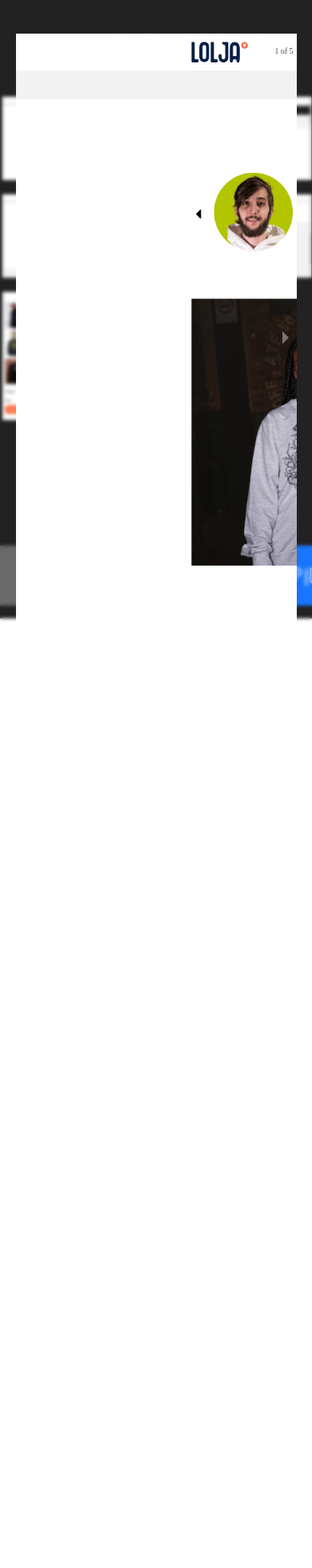
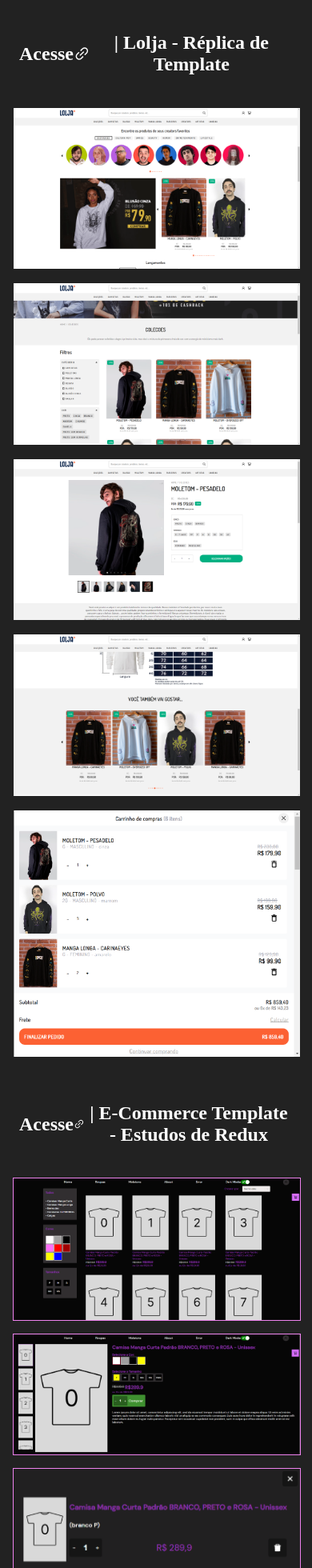
Before and after one commit to GustavoRCarvalho/portfolio, a React (Create React App) app: page / in a window 390 px wide. Shown: the top 1960 px of the page at 80% size. Before the commit the page ends 844 px from the top, so only its background shows below. Built offline with nearby package versions, Linux system fonts and the light colour scheme.

Commit message:
add: responsivity to images & useState to carousel

```diff
--- a/src/App.js
+++ b/src/App.js
@@ -36,11 +36,10 @@ export const App = () => {
               "https://ecommerceredux.xn--gustavocarvalhoportflio-pjc.com.br/roupas/todos"
             }
           />
-          <Card.ImageWrapper>
-            <Card.Image src={ecommerceredux1} $bordercolor={"violet"} />
-            <Card.Image src={ecommerceredux2} $bordercolor={"violet"} />
-            <Card.Image src={ecommerceredux3} $bordercolor={"violet"} />
-          </Card.ImageWrapper>
+          <Card.ImageWrapper
+            imagesList={[ecommerceredux1, ecommerceredux2, ecommerceredux3]}
+            $bordercolor={"violet"}
+          ></Card.ImageWrapper>
         </Card.Background>
         <Card.GitLinkedin>
           <Card.Background $backgroundcolor={"#696969"}>
--- a/src/components/Card/CardImage.jsx
+++ b/src/components/Card/CardImage.jsx
@@ -3,4 +3,6 @@ import { styled } from "styled-components"
 export const CardImage = styled.img`
   border: 1px solid ${(props) => props.$bordercolor ?? "#0000"};
   width: 100%;
+
+  cursor: pointer;
 `
--- a/src/components/Card/ImageWrapper.jsx
+++ b/src/components/Card/ImageWrapper.jsx
@@ -2,33 +2,54 @@ import { styled } from "styled-components"
 import { CardImage } from "./CardImage"
 import "react-responsive-carousel/lib/styles/carousel.min.css"
 import { Carousel } from "react-responsive-carousel"
+import { useState } from "react"
 
-export const ImageWrapper = ({ children, imagesList = [] }) => {
+export const ImageWrapper = ({ children, imagesList = [], $bordercolor }) => {
+  const [carouselShow, setCarouselShow] = useState(false)
+  const [selected, setSelected] = useState(0)
+  function handleOutsideClick(e) {
+    if (e.target.id === "carousel") {
+      setCarouselShow(false)
+    }
+  }
   function handleImageClick(e) {
-    console.log(e)
+    console.log(e.target.id)
+    setSelected(Number(e.target.id))
+    setCarouselShow(true)
   }
 
   return (
+    JSON.stringify(imagesList) !== "[]" && (
       <>
-      {imagesList && (
+        {carouselShow && (
+          <CarouselContainer onClick={handleOutsideClick} id={"carousel"}>
             <CarouselImage
-          onClick={handleImageClick}
+              selectedItem={selected}
               emulateTouch
               showThumbs={false}
               showIndicators={false}
-          id={"carousel"}
             >
               {imagesList.map((element) => {
                 return <CardImage key={element} src={element} />
               })}
             </CarouselImage>
+          </CarouselContainer>
         )}
         <Wrapper>
-        {imagesList.map((element) => {
-          return <CardImage key={element} src={element} />
+          {imagesList.map((element, index) => {
+            return (
+              <CardImage
+                id={index}
+                onClick={handleImageClick}
+                key={element}
+                src={element}
+                $bordercolor={$bordercolor}
+              />
+            )
           })}
         </Wrapper>
       </>
+    )
   )
 }
 
@@ -36,21 +57,39 @@ const Wrapper = styled.div`
   display: grid;
   gap: 1rem;
   grid-template-columns: 1fr 1fr;
-  margin: 2px;
+  margin: 1em;
+
+  @media screen and (max-width: 768px) {
+    grid-template-columns: 1fr;
+  }
 `
 
-const CarouselImage = styled(Carousel)`
+const CarouselContainer = styled.div`
   position: fixed;
   left: 0;
   top: 0;
   width: 90vw;
   height: 90vh;
-  overflow: scroll;
-
   padding-inline: 5vw;
   padding-block: 5vh;
 
+  display: flex;
+  justify-content: center;
+  align-items: center;
+
   backdrop-filter: blur(2px);
+
+  @media screen and (max-width: 768px) {
+    width: 100vw;
+    height: 100vh;
+    padding: 0;
+  }
+`
+const CarouselImage = styled(Carousel)`
+  height: 100%;
+  max-height: 60vw;
+  width: 100%;
+  max-width: 180vh;
 
   .carousel-slider {
     background-color: #0004;
@@ -62,8 +101,15 @@ const CarouselImage = styled(Carousel)`
   .slider {
     height: 100%;
   }
+  .slide {
+    display: flex;
+    justify-content: center;
+    align-items: center;
+  }
   img {
     height: 100%;
+    max-height: 60vw;
     width: auto !important;
+    max-width: 180vh;
   }
 `
```
Lines whose indentation alone changed are shown as unchanged.
